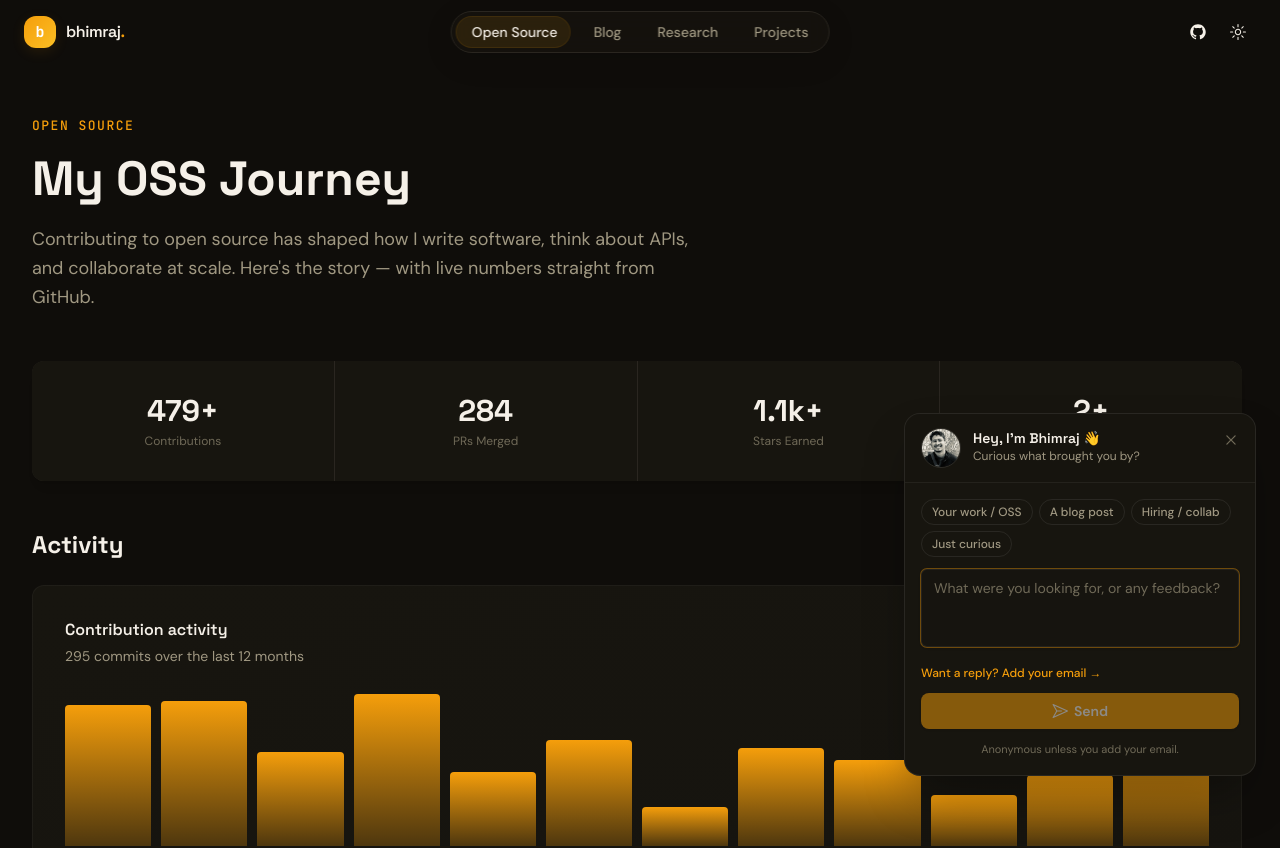
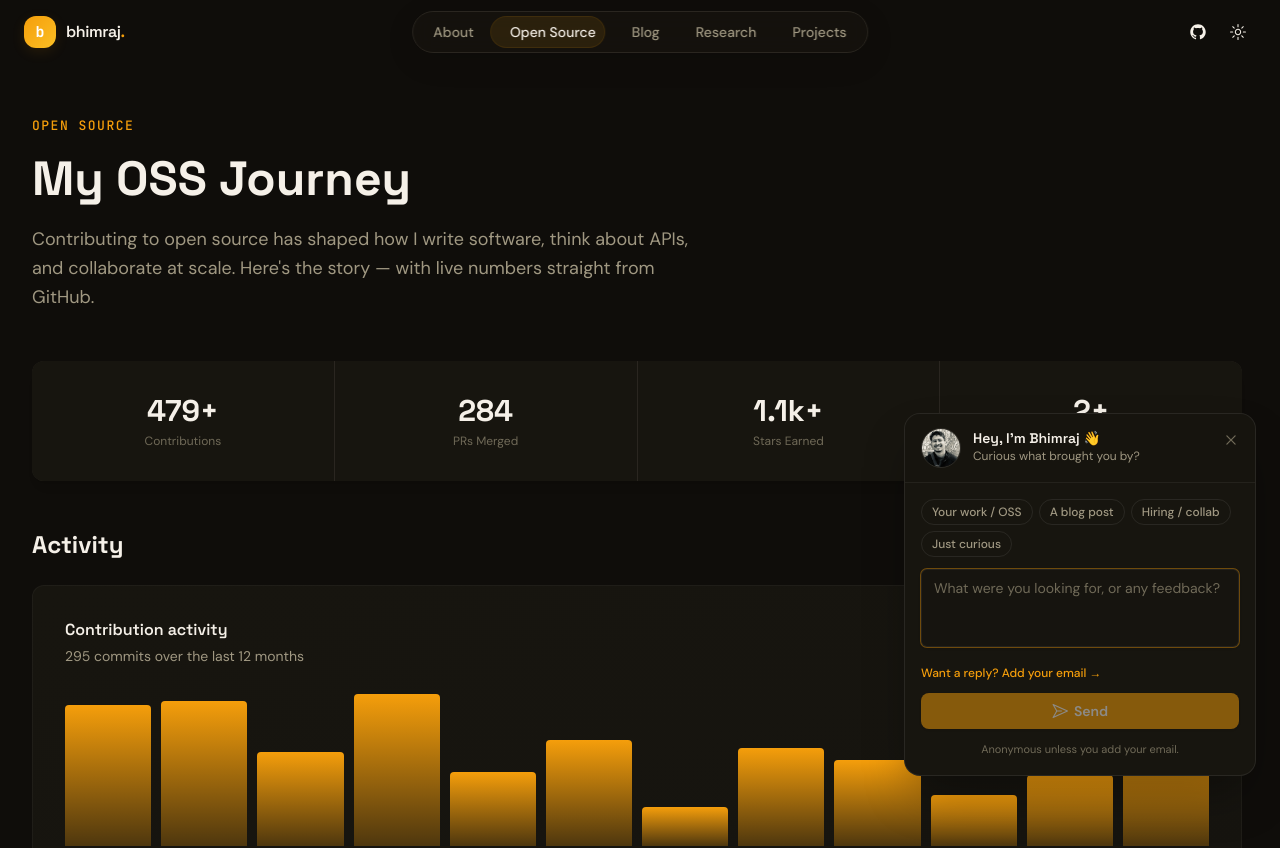
Before and after one commit to bhimrazy/bhimraj.com.np, a Next.js app in the folder apps/web/: page /oss in a window 1280 px wide. Shown: the top 848 px of the page. Built offline with nearby package versions, Linux system fonts and the light colour scheme.

Commit message:
feat(nav): add About to the header nav
With five items the absolutely-centred island was capped at half the bar
and wrapped "Open Source" onto two lines at tablet widths; size it to its
content with w-max.

```diff
--- a/apps/web/src/components/header/nav-island.tsx
+++ b/apps/web/src/components/header/nav-island.tsx
@@ -54,7 +54,7 @@ export function NavIsland({
   return (
     <ul
       onMouseLeave={() => moveIndicator(activeHref)}
-      className="absolute left-1/2 hidden -translate-x-1/2 items-center gap-1 rounded-full border border-site-border p-1 backdrop-blur-md md:flex"
+      className="absolute left-1/2 hidden w-max -translate-x-1/2 items-center gap-1 rounded-full border border-site-border p-1 backdrop-blur-md md:flex"
       style={{
         background: "color-mix(in srgb, var(--site-card-bg) 70%, transparent)",
         boxShadow: "0 8px 30px rgba(0,0,0,0.12)",
--- a/apps/web/src/components/header/nav-links.ts
+++ b/apps/web/src/components/header/nav-links.ts
@@ -1,4 +1,5 @@
 export const NAV_LINKS = [
+  { label: "About", href: "/about" },
   { label: "Open Source", href: "/oss" },
   { label: "Blog", href: "/blog" },
   { label: "Research", href: "/research" },
```
